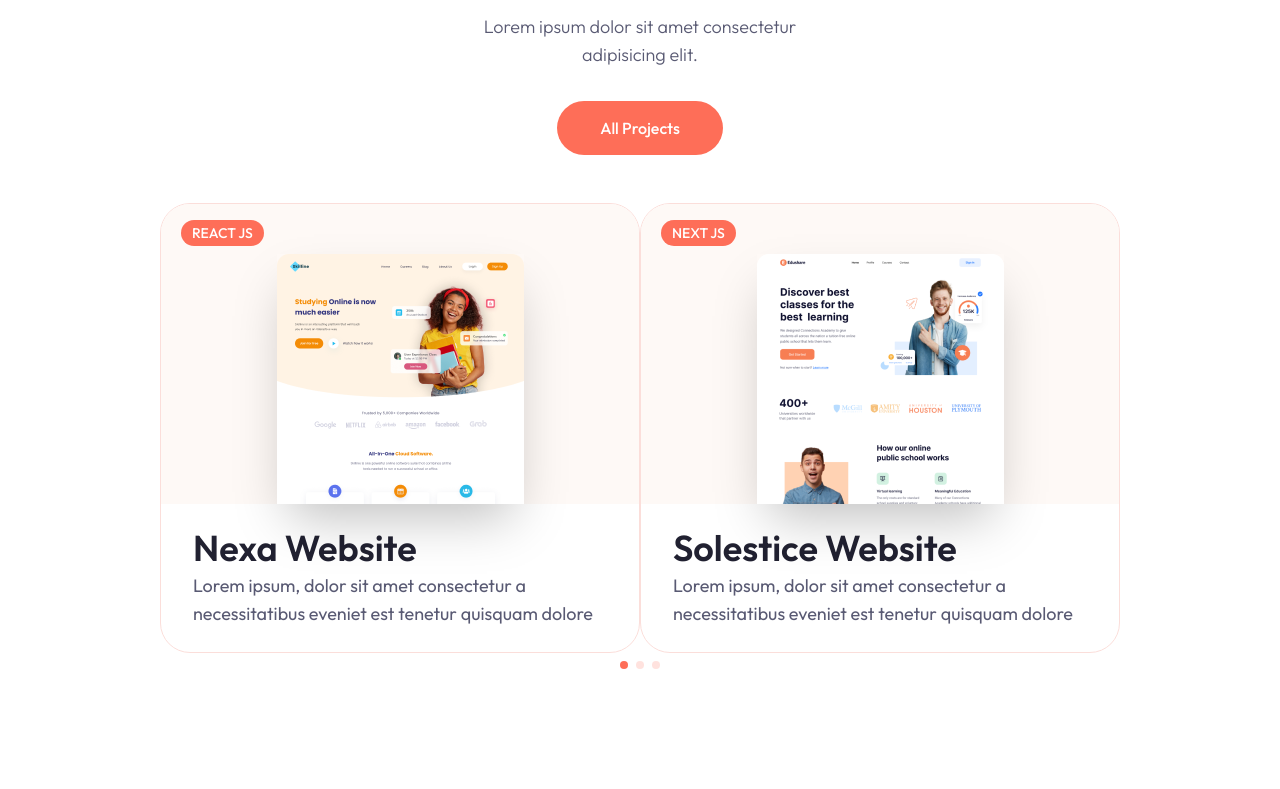
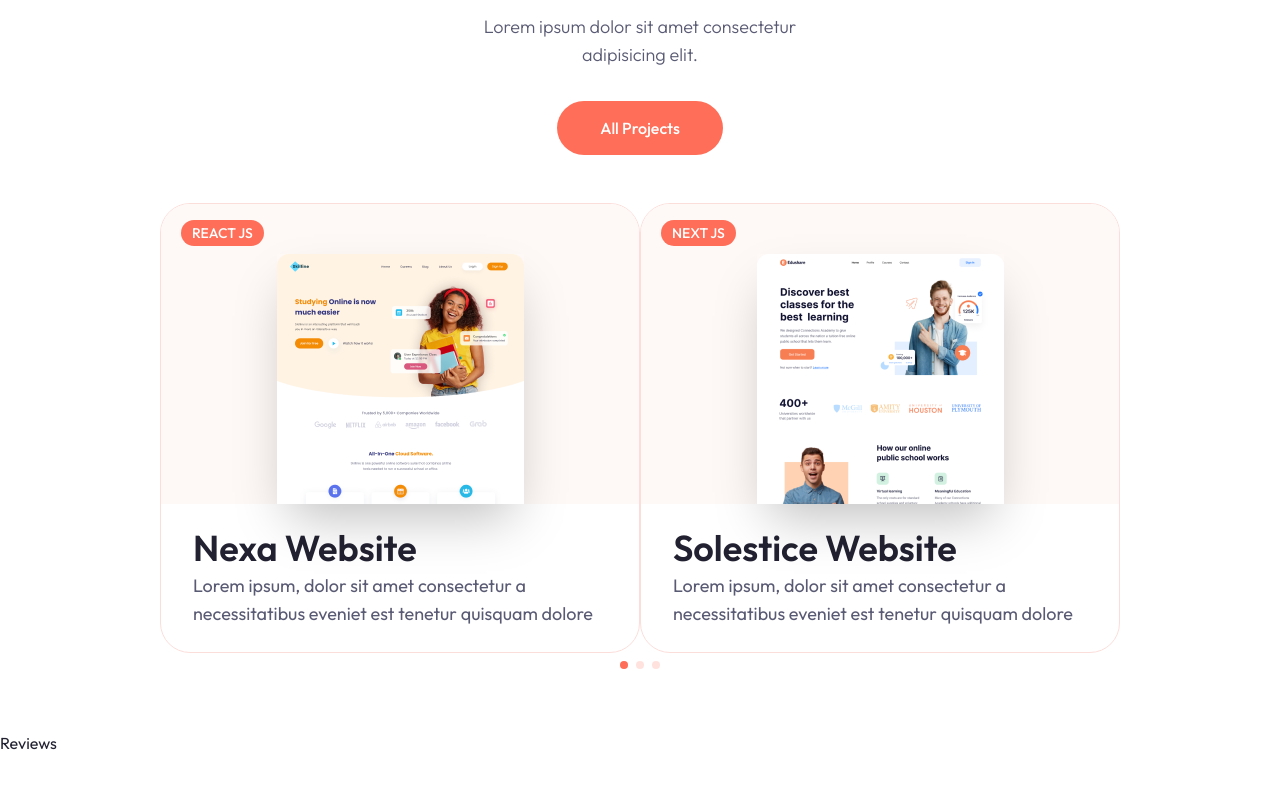
Before and after one commit to premvarma2002/nextjs-shadcn.ui-portfolio, a Next.js app: page / in a window 1280 px wide. Shown: the part 2756-3545 px from the top of the page. Built offline with nearby package versions, Linux system fonts and the light colour scheme.

Commit message:
work section done

```diff
--- a/app/page.jsx
+++ b/app/page.jsx
@@ -3,6 +3,7 @@ import Hero from '@/components/Hero'
 import About from '@/components/About'
 import Services from '@/components/ui/Services'
 import Work from '@/components/Work'
+import Reviews from '@/components/Reviews'
 
 export default function Home() {
   return (
@@ -11,6 +12,7 @@ export default function Home() {
   <About/>
   <Services/>
   <Work/>
+  <Reviews/>
 </main>
   )
 }
--- a/components/ProjectCard.jsx
+++ b/components/ProjectCard.jsx
@@ -19,12 +19,18 @@ const ProjectCard = ({ project }) => {
             priority
           />
           {/* btn links */}
-          <div>
+          <div className="flex gap-x-4">
             <Link
               href={project.link}
               className="bg-secondary w-[54px] h-[54px] rounded-full flex justify-center items-center scale-0 opacity-0 group-hover:scale-100 group-hover:opacity-100 transition-all duration-200"
             >
               <Link2Icon className="text-white" />
+            </Link>
+            <Link
+              href={project.github}
+              className="bg-secondary w-[54px] h-[54px] rounded-full flex justify-center items-center scale-0 opacity-0 group-hover:scale-100 group-hover:opacity-100 transition-all duration-300"
+            >
+              <Github className="text-white" />
             </Link>
           </div>
         </div>
--- /dev/null
+++ b/components/Reviews.jsx
@@ -0,0 +1,9 @@
+import React from 'react'
+
+const Reviews = () => {
+  return (
+    <div>Reviews</div>
+  )
+}
+
+export default Reviews
```
